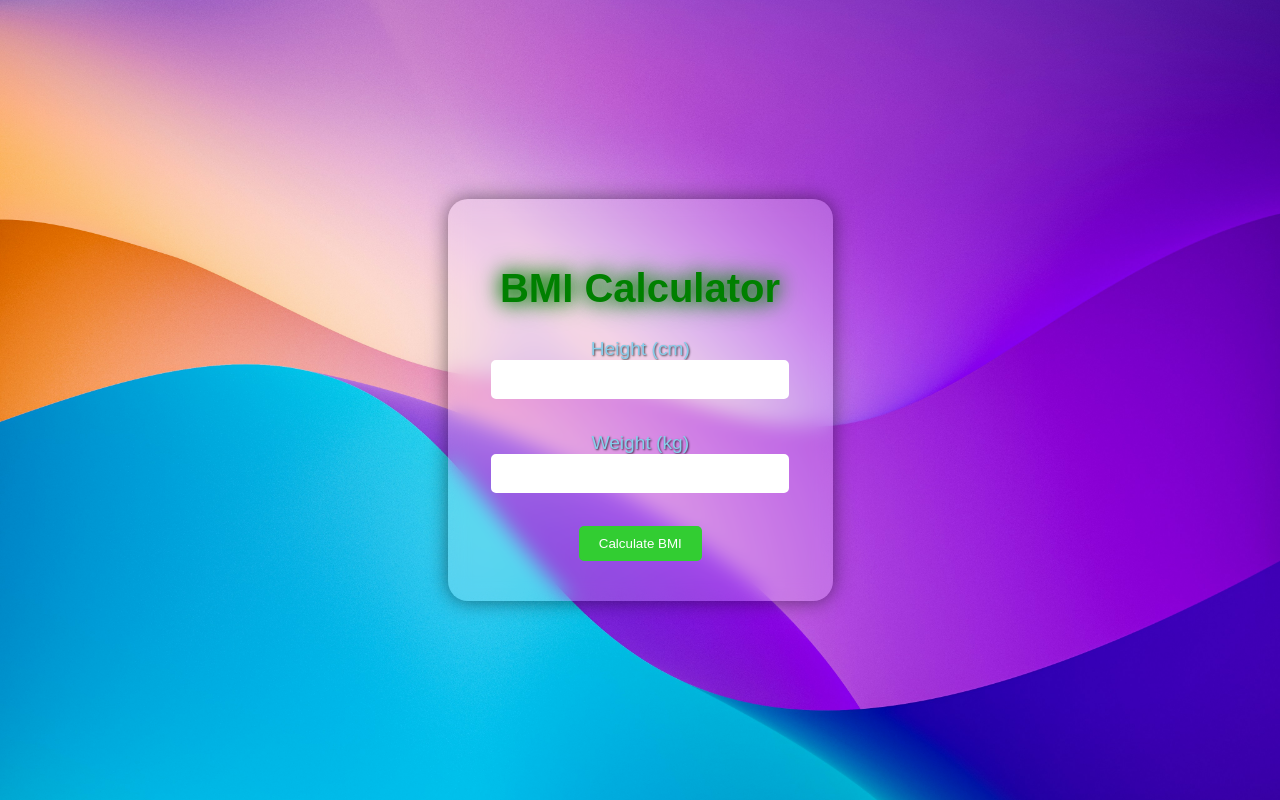
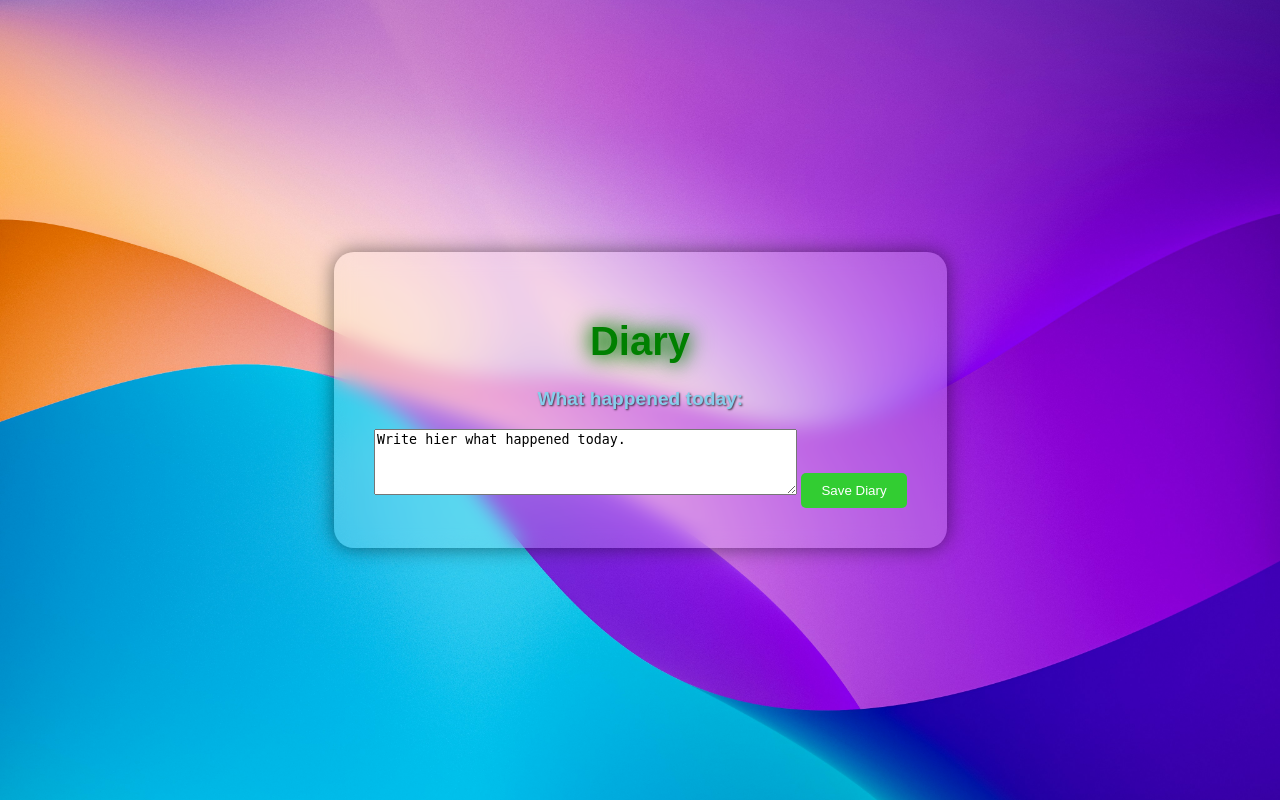
Before and after one commit to anzak-hub/Diary_Flask, a Flask app: page / in a window 1280 px wide. Run offline with Flask 3, Linux system fonts and the light colour scheme.

Commit message:
Changed the web site for diary

```diff
--- a/app.py
+++ b/app.py
@@ -1,4 +1,5 @@
 from flask import Flask, render_template, request
+from datetime import datetime
 
 app = Flask(__name__)
 
@@ -17,12 +18,28 @@ def index():
     cat = None
     classy = None
     if request.method == 'POST':
-        height = float(request.form["height"])
-        weight = float(request.form["weight"])
-        bmi = round(weight / (height/100)**2, 2)
-        cat, classy = categorize_bmi(bmi)
+        diaryInput = request.form["diaryInput"]
+
+        saveDiaryInputToFile(diaryInput)
 
     return render_template('index.html', bmi=bmi, category=cat, classy=classy)
 
+def saveDiaryInputToFile(text_):
+    folder_path = "diary_sites/"
+    #get current datetime
+    now = datetime.now()
+    # Format date and time as string
+    date_time_str = now.strftime("%Y-%m-%d %H-%M")
+    date_time_str = date_time_str.replace(" ", "-")
+
+    #create the file name
+    file_name = folder_path + date_time_str + ".txt"
+
+    # Open a file in write mode
+    with open(file_name, 'a') as file:
+
+        # Write some text to the file
+        file.write(text_ + "\n")
+
 if __name__ == "__main__":
     app.run(debug=True, use_reloader=False)
--- a/templates/index.html
+++ b/templates/index.html
@@ -3,20 +3,23 @@
 <head>
     <meta charset="UTF-8">
     <meta name="viewport" content="width=device-width, initial-scale=1.0">
-    <title>BMI Calculator</title>
+    <title>My Diary</title>
     <link rel="stylesheet" href="{{ url_for('static', filename='styles.css') }}">
 </head>
 <body>
     <div class="container">
-        <h1>BMI Calculator</h1>
+        <h1>Diary</h1>
         <form method="POST">
-            <label for="height">Height (cm)</label>
-            <input type="number" name="height" id="height" required><br><br>
+            <!--label for="height">Height (cm)</label-->
+            <!--input type="number" name="height" id="height" required><br><br-->
 
-            <label for="weight">Weight (kg)</label>
-            <input type="number" name="weight" id="weight" required><br><br>
+            <p><label for="diaryInput">What happened today:</label></p>
+            <textarea id="diaryInput" name="diaryInput" rows="4" cols="50">Write hier what happened today.</textarea>
 
-            <input type="submit" value="Calculate BMI">
+            <!--label for="weight">Weight (kg)</label-->
+            <!--input type="number" name="weight" id="weight" required><br><br-->
+
+            <input type="submit" value="Save Diary">
         </form>
         {% if bmi %}
             <h2>Your BMI is {{ bmi }}</h2>
```
Also changed, not shown: 1 other file.
